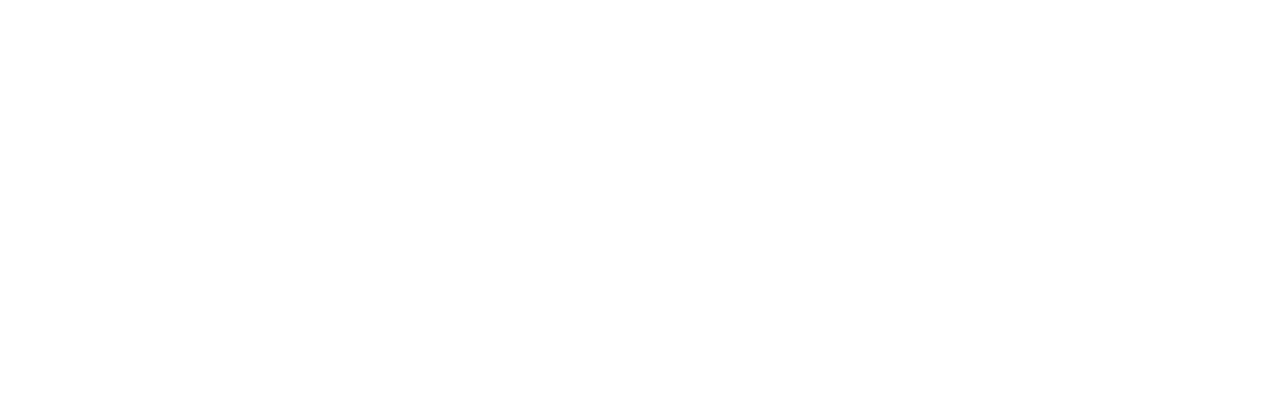
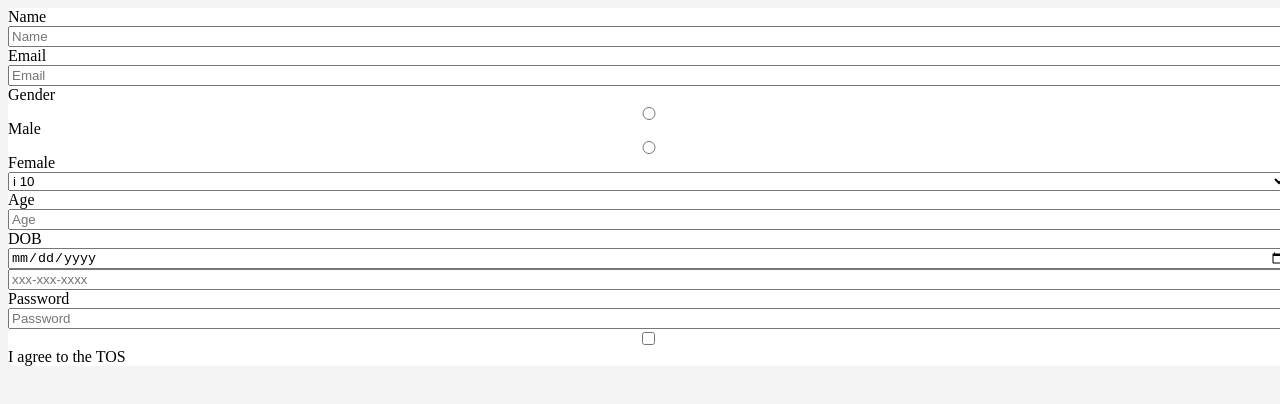
Before and after one commit to acciojob/signup-form-car-satyamjha09, a website: page main.html in a window 1280 px wide. Drawn offline with Linux system fonts and the light colour scheme.

Commit message:
created a submission

```diff
--- a/main.html
+++ b/main.html
@@ -7,7 +7,53 @@
 </head>
 
 <body>
-	<!-- the entire body must be written by student -->
+
+	<form action="" method="get">
+
+	 <label for="name"> Name </label>
+	 <input type="text" placeholder="Name" id="name" required  />
+	<!--  Email  -->
+
+	<label for="email"> Email  </label>
+	<input type="email" placeholder="Email" id="email" required  />
+
+	<!-- Gender -->
+
+	<label for="gender"> Gender </label>
+	<input type="radio" id="gender_m" name="gender" required  /> Male
+	<input type="radio" id="gender_f" name="gender" required  /> Female
+
+	<!-- Car Brand  -->
+	<select id="cars"  required>
+		<option > i 10 </option>
+		<option> Eon </option>
+		<option> santro </option>
+	</select>
+     <!-- age -->
+	<label for="age"> Age </label>
+	<input  type="number" id="age" placeholder="Age" required />
+
+	<!-- DOB  -->
+	<label for="dob"> DOB </label>
+	<input  type="Date" id="dob" required />
+
+	<!--  Phone Number -->
+
+	<input type="Tel" id="tel" placeholder="xxx-xxx-xxxx" />
+
+	<!-- Password  -->
+	<label for="password"> Password </label>
+	<input type="Password" id="password" placeholder="Password" required  />
+
+	<!--Checkbox  -->
+
+	<input type="Checkbox" id="tos" required /> I agree to the TOS
+
+
+	</form>
+
+
+
     <script type="text/javascript" src="./script.js">
 </script>
 
--- a/styles.css
+++ b/styles.css
@@ -1,2 +1,19 @@
 
-/* Your CSS Code here. */
+body {
+	width: 100vw;
+	height: 100vh;
+	overflow: hidden;
+	background: #f4f4f4;
+}
+
+form {
+	display: flex;
+	flex-direction: column;
+	align-content: center;
+	justify-content: center;
+	background: white;
+	box-shadow: 0 4px 8px rgba(0,0,0,0.1)
+	padding: 20px;
+	/* margin: 20px; */
+	border-radius: 5px
+}
```
